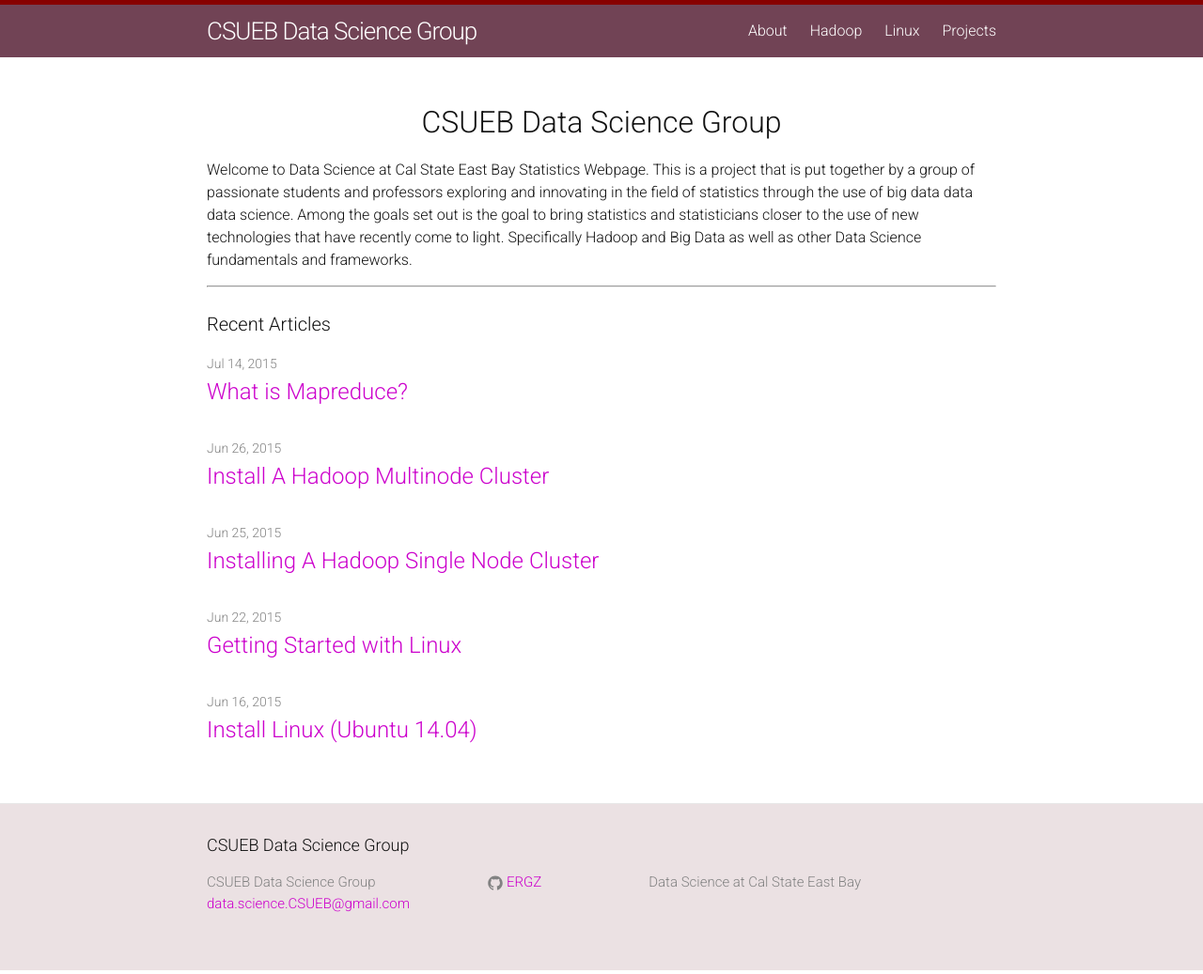
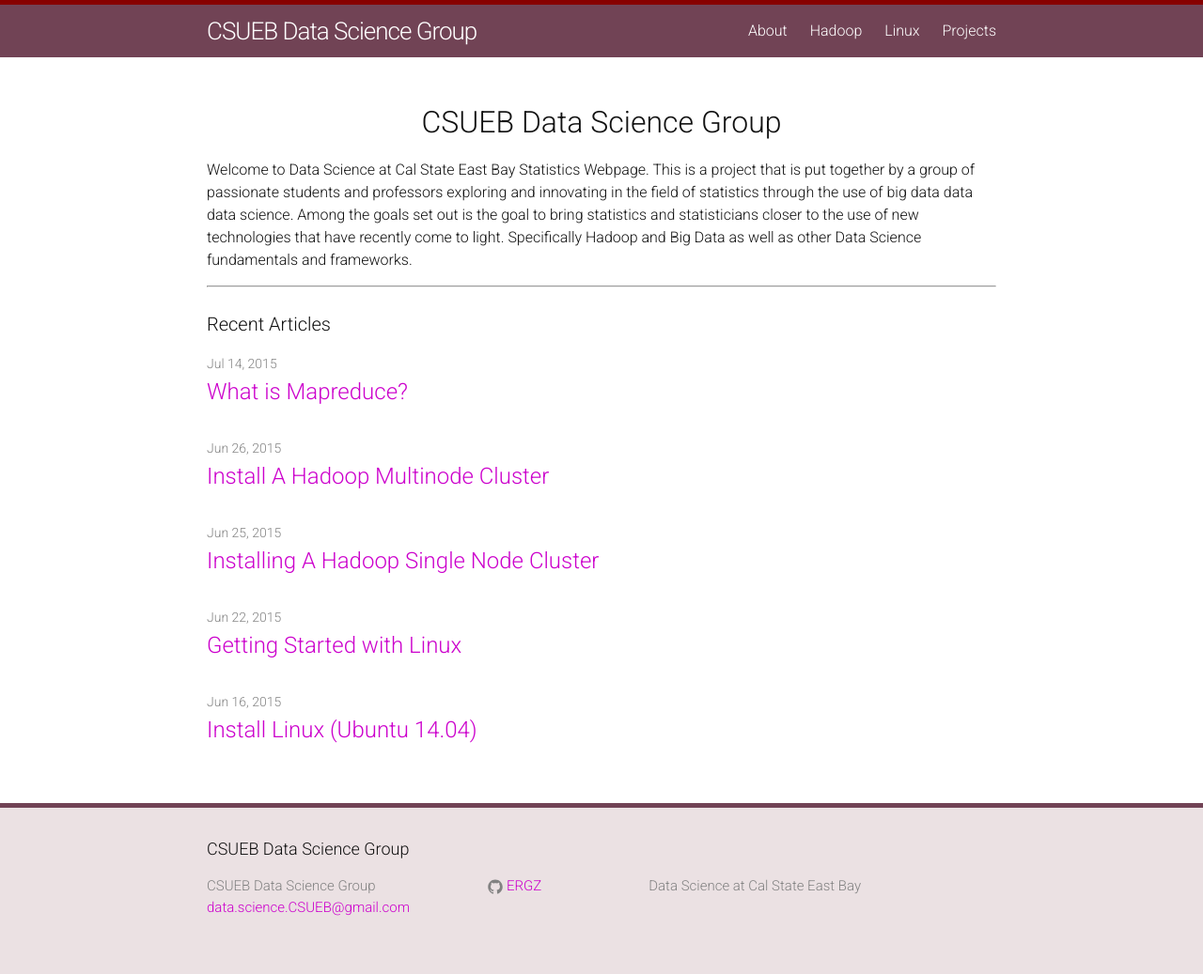
Before and after one commit to jiehu567/CSUEB-Data-Science, a Jekyll site: the page built from index.html, in a window 1280 px wide. Shown: the whole page at 94% size. Built offline with Jekyll 4.4.1, drawn with Linux system fonts in a browser that asks for light colours; Markdown is read by kramdown in place of the engine named in the settings.

Commit message:
another commit

```diff
--- a/_sass/_layout.scss
+++ b/_sass/_layout.scss
@@ -94,7 +94,7 @@
  * Site footer
  */
 .site-footer {
-    border-top: 1px solid $grey-color-light;
+    border-top: 5px solid #714355;
     padding: $spacing-unit 0;
     background-color: #ebe1e3;
 }
```
